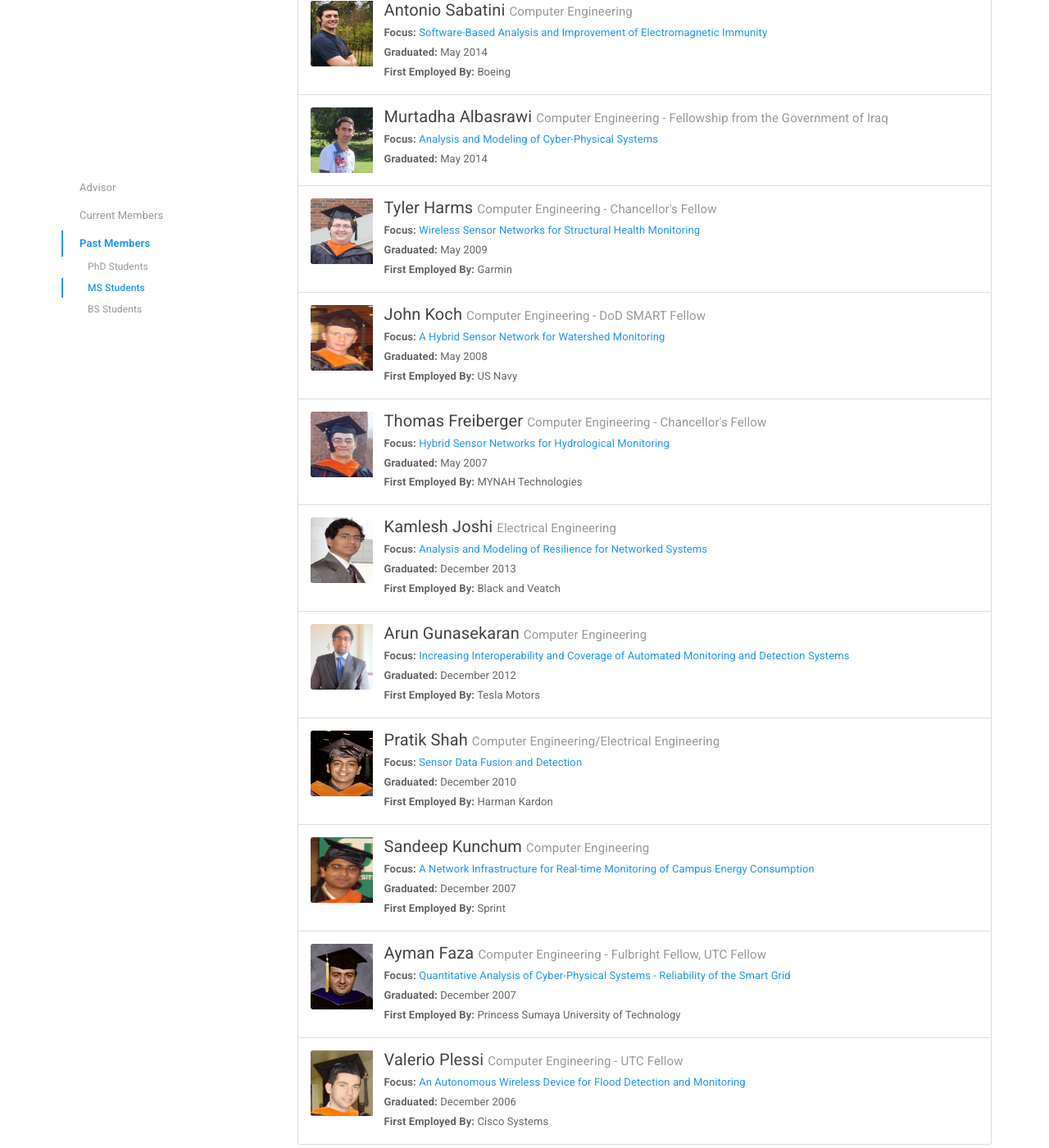
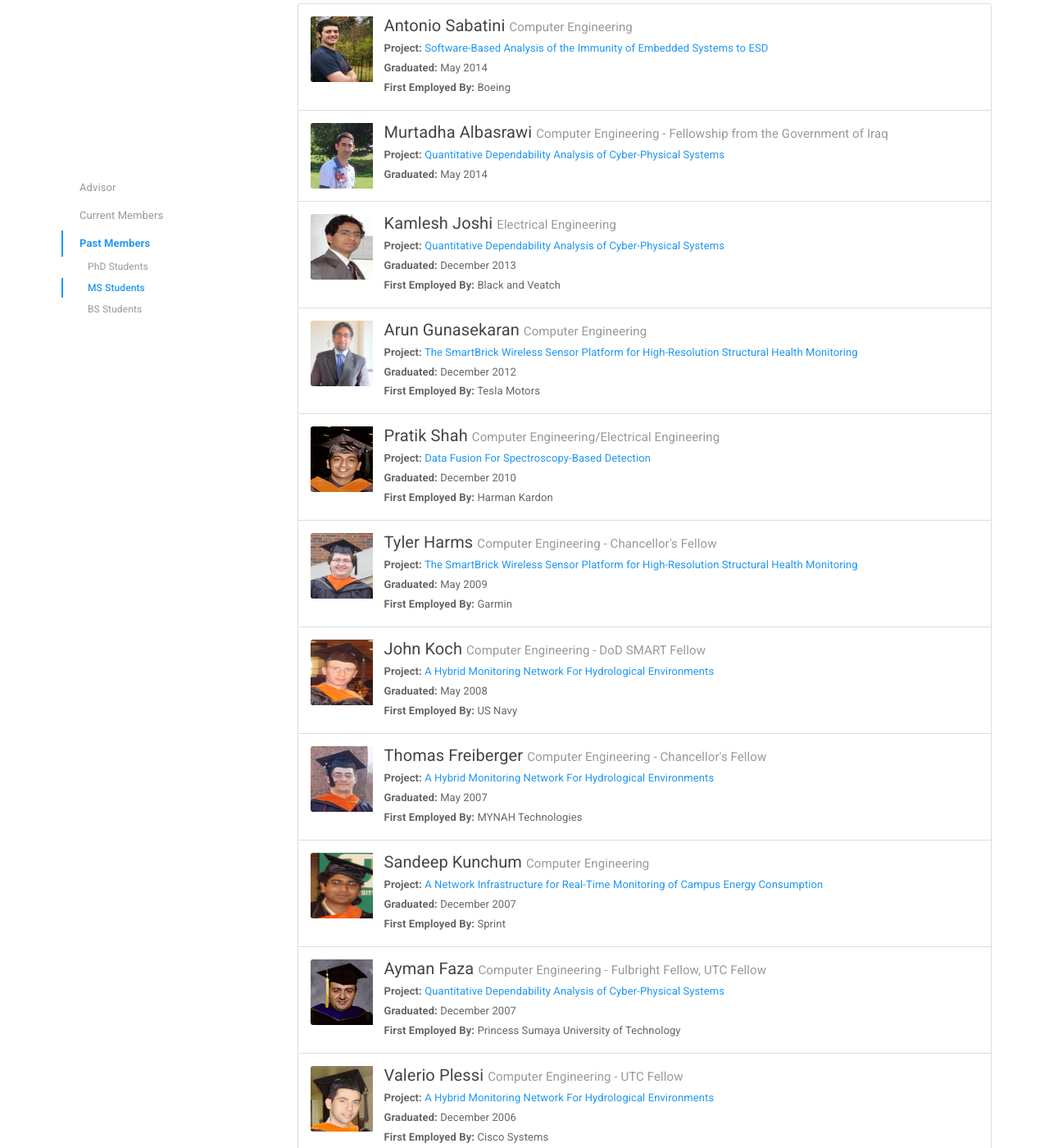
Before and after one commit to sendecomp/sendecomp-website, a Jekyll site: the page built from people.html, in a window 1280 px wide and 1400 px high, scrolled down 2106 px. Shown: the whole window at 82% size. Built offline with Jekyll 4.4.1, drawn with Linux system fonts in a browser that asks for light colours; some of the changed text lies outside the part shown.

Commit message:
improvements + project photo

```diff
--- a/_data/members.yml
+++ b/_data/members.yml
@@ -45,8 +45,8 @@
   major: Computer Engineering
   degree: BS
   status: Active
-  grad: December 2017
-  focus:
+  grad: 2017 December
+  project:
   project:
   website: https://sites.google.com/mst.edu/gjk7v3/home
   photo: Krukowski.jpg
@@ -55,8 +55,8 @@
   major: Computer Engineering
   degree: MS
   status: Active
-  grad: December 2017
-  focus: Computing Techniques for Personalized Medicine
+  grad: 2017 December
+  project: Computing Techniques for Personalized Medicine
   website: https://sites.google.com/a/mst.edu/eburgdorf/home
   photo: Burgdorf.jpg
 
@@ -64,8 +64,8 @@
   major: Computer Science
   degree: PhD
   status: Active
-  grad: December 2019
-  focus: Computing Techniques for Personalized Medicine
+  grad: 2019 December
+  project: Computing Techniques for Personalized Medicine
   website: http://web.mst.edu/~iaahgb/
   photo: Alobaidi.jpg
 
@@ -73,8 +73,8 @@
   major: Computer Science - GAANN Fellow
   degree: MS
   status: Active
-  grad: May 2017
-  focus: |
+  grad: 2017 May
+  project: |
     Pervasive Cyberinfrastructure for Personalized eLearning and Instructional
     Support (PERCEPOLIS)
   website: http://web.mst.edu/~tjm6f4/
@@ -84,8 +84,8 @@
   major: Computer Science - GAANN Fellow
   degree: PhD
   status: Active
-  grad: December 2018
-  focus: Cyber-Physical System Model Transformation
+  grad: 2018 December
+  project: Cyber-Physical System Model Transformation
   website: http://web.mst.edu/~nmjxv3/
   photo: Jarus.png
 
@@ -93,8 +93,8 @@
   major: Computer Engineering - GAANN Fellow, CpE Department Fellow
   degree: PhD
   status: Active
-  grad: May 2017
-  focus: "Quantitative Analysis of Cyber-Physical Systems: Dependability of the Smart Grid"
+  grad: 2017 May
+  project: Quantitative Dependability Analysis of Cyber-Physical Systems
   website: http://web.mst.edu/~mjw6y7/
   photo: Woodard.jpg
 
@@ -102,8 +102,8 @@
   major: "Computer Science - GAANN Fellow, Chancellor's Fellow"
   degree: PhD
   status: Active
-  grad: December 2017
-  focus: Distributed Analysis and Prediction of Vehicular Traffic
+  grad: 2017 December
+  project: Distributed Analysis and Prediction of Vehicular Traffic
   website: http://web.mst.edu/~mwwcp2/
   photo: Wisely.jpg
 
@@ -111,8 +111,8 @@
   major: Computer Engineering - UTC Fellow
   degree: PhD
   status: Active
-  grad: May 2017
-  focus: "Quantitative Analysis of Cyber-Physical Systems: Dependability of the Smart Grid"
+  grad: 2017 May
+  project: Quantitative Dependability Analysis of Cyber-Physical Systems
   website: http://web.mst.edu/~km89f/
   photo: Marashi.jpg
 
@@ -121,7 +121,7 @@
   degree: PhD
   status: Alumni
   grad: August 2014
-  focus: Software-Based Analysis and Improvement of Electromagnetic Immunity
+  project: Software-Based Analysis of the Immunity of Embedded Systems to ESD
   emp: "Apple"
   website:
   photo: Maheshwari.jpg
@@ -130,8 +130,8 @@
   major: Computer Engineering - Fellowship from the Government of Iraq
   degree: MS
   status: Alumni
-  grad: May 2014
-  focus: Analysis and Modeling of Cyber-Physical Systems
+  grad: 2014 May
+  project: Quantitative Dependability Analysis of Cyber-Physical Systems
   emp:
   website:
   photo: Albasrawi.jpg
@@ -140,8 +140,8 @@
   major: Computer Engineering
   degree: BS
   status: Alumni
-  grad: May 2014
-  focus: Simulation of Intelligent Water Distribution Networks
+  grad: 2014 May
+  project: Quantitative Dependability Analysis of Cyber-Physical Systems
   emp: "Sandia National Laboratories"
   website:
   photo: Miller.jpg
@@ -150,8 +150,8 @@
   major: Computer Engineering
   degree: MS
   status: Alumni
-  grad: May 2014
-  focus: Software-Based Analysis and Improvement of Electromagnetic Immunity
+  grad: 2014 May
+  project: Software-Based Analysis of the Immunity of Embedded Systems to ESD
   emp: "Boeing"
   website:
   photo: Sabatini.jpg
@@ -160,8 +160,8 @@
   major: Electrical Engineering
   degree: MS
   status: Alumni
-  grad: December 2013
-  focus: Analysis and Modeling of Resilience for Networked Systems
+  grad: 2013 December
+  project: Quantitative Dependability Analysis of Cyber-Physical Systems
   emp: "Black and Veatch"
   website:
   photo: Joshi.jpg
@@ -170,8 +170,8 @@
   major: Computer Engineering
   degree: MS
   status: Alumni
-  grad: December 2012
-  focus:  Increasing Interoperability and Coverage of Automated Monitoring and Detection Systems
+  grad: 2012 December
+  project: The SmartBrick Wireless Sensor Platform for High-Resolution Structural Health Monitoring
   emp: "Tesla Motors"
   website:
   photo: Arun.jpg
@@ -180,8 +180,8 @@
   major: Computer Engineering/Computer Science - OURE Scholar
   degree: BS
   status: Alumni
-  grad: May 2013
-  focus: Wireless Sensor Networks for Structural Health Monitoring
+  grad: 2013 May
+  project: The SmartBrick Wireless Sensor Platform for High-Resolution Structural Health Monitoring
   emp:
   website:
   photo: Patel.jpg
@@ -190,8 +190,8 @@
   major: Computer Engineering/Computer Science
   degree: BS
   status: Alumni
-  grad: May 2012
-  focus: Wireless Sensor Networks for Structural Health Monitoring
+  grad: 2012 May
+  project: The SmartBrick Wireless Sensor Platform for High-Resolution Structural Health Monitoring
   emp:
   website:
   photo: Cross.jpg
@@ -201,17 +201,17 @@
   degree: PhD
   status: Alumni
   grad: August 2011
-  focus: Agent-Based Analysis and Mitigation of Failure in Cyber-Physical Systems
+  project: Agent-Based Analysis and Mitigation of Failure in Cyber-Physical Systems
   emp: "Cisco Systems"
   website:
-  photo: Jing2.jpg
+  photo: Jing.jpg
 
 - name: Peter Nicholas Chulick
   major: Computer Engineering
   degree: BS
   status: Alumni
-  grad: May 2011
-  focus: Wireless Sensor Networks for Structural Health Monitoring
+  grad: 2011 May
+  project: The SmartBrick Wireless Sensor Platform for High-Resolution Structural Health Monitoring
   emp:
   website:
   photo: Chulick.jpg
@@ -220,8 +220,8 @@
   major: Computer Engineering - Fulbright Fellow, UTC Fellow
   degree: MS
   status: Alumni
-  grad: December 2007
-  focus: Quantitative Analysis of Cyber-Physical Systems - Reliability of the Smart Grid
+  grad: 2007 December
+  project: Quantitative Dependability Analysis of Cyber-Physical Systems
   emp: "Princess Sumaya University of Technology"
   website:
   photo: Ayman.jpg
@@ -230,8 +230,8 @@
   major: Computer Engineering - Fulbright Fellow, UTC Fellow
   degree: PhD
   status: Alumni
-  grad: December 2010
-  focus: Quantitative Analysis of Cyber-Physical Systems - Reliability of the Smart Grid
+  grad: 2010 December
+  project: Quantitative Dependability Analysis of Cyber-Physical Systems
   emp: "Princess Sumaya University of Technology"
   website:
   photo: Ayman.jpg
@@ -241,8 +241,8 @@
   major: Computer Engineering
   degree: BS
   status: Alumni
-  grad: December 2010
-  focus: Wireless Sensor Networks for Structural Health Monitoring
+  grad: 2010 December
+  project: The SmartBrick Wireless Sensor Platform for High-Resolution Structural Health Monitoring
   emp:
   website:
   photo: Lambropoulos.jpg
@@ -251,8 +251,8 @@
   major: Computer Engineering - OURE Scholar
   degree: BS
   status: Alumni
-  grad: May 2009
-  focus: Software-Based Analysis and Improvement of Electromagnetic Immunity; Wireless Sensor Networks for Structural Health Monitoring
+  grad: 2009 May
+  project: Software-Based Analysis of the Immunity of Embedded Systems to ESD; The SmartBrick Wireless Sensor Platform for High-Resolution Structural Health Monitoring
   emp:
   website:
   photo: Bourque.jpg
@@ -261,8 +261,8 @@
   major: Computer Engineering/Electrical Engineering
   degree: MS
   status: Alumni
-  grad: December 2010
-  focus: Sensor Data Fusion and Detection
+  grad: 2010 December
+  project: Data Fusion For Spectroscopy-Based Detection
   emp: "Harman Kardon"
   website:
   photo: Shah.jpg
@@ -271,8 +271,8 @@
   major: Computer Engineering - OURE Scholar
   degree: BS
   status: Alumni
-  grad: May 2009
-  focus: Development of an Embedded System for Wireless Monitoring of a Watershed
+  grad: 2009 May
+  project: A Hybrid Monitoring Network For Hydrological Environments
   emp:
   website:
   photo: Ponzer.jpg
@@ -281,8 +281,8 @@
   major: "Computer Engineering - Chancellor's Fellow"
   degree: MS
   status: Alumni
-  grad: May 2009
-  focus: Wireless Sensor Networks for Structural Health Monitoring
+  grad: 2009 May
+  project: The SmartBrick Wireless Sensor Platform for High-Resolution Structural Health Monitoring
   emp: "Garmin"
   website:
   photo: Harms.jpg
@@ -291,8 +291,8 @@
   major: Computer Engineering/Computer Science - OURE Scholar
   degree: BS
   status: Alumni
-  grad: May 2007
-  focus: A Hybrid Sensor Network for Watershed Monitoring
+  grad: 2007 May
+  project: A Hybrid Monitoring Network For Hydrological Environments
   emp: "US Navy"
   website:
   photo: Koch.jpg
@@ -301,8 +301,8 @@
   major: Computer Engineering - DoD SMART Fellow
   degree: MS
   status: Alumni
-  grad: May 2008
-  focus: A Hybrid Sensor Network for Watershed Monitoring
+  grad: 2008 May
+  project: A Hybrid Monitoring Network For Hydrological Environments
   emp: "US Navy"
   website:
   photo: Koch.jpg
@@ -311,8 +311,8 @@
   major: Computer Engineering/Electical Engineering - OURE Fellow
   degree: BS
   status: Alumni
-  grad: December 2007
-  focus: Embedded System Support for Canine Mine Detection
+  grad: 2007 December
+  project: Embedded System Support for Canine Mine Detection
   emp:
   website:
   photo: Grither.jpg
@@ -321,8 +321,8 @@
   major: Computer Engineering
   degree: MS
   status: Alumni
-  grad: December 2007
-  focus: A Network Infrastructure for Real-time Monitoring of Campus Energy Consumption
+  grad: 2007 December
+  project: A Network Infrastructure for Real-Time Monitoring of Campus Energy Consumption
   emp: "Sprint"
   website:
   photo: Kunchum.jpg
@@ -331,8 +331,8 @@
   major: Computer Engineering - UTC Fellow
   degree: MS
   status: Alumni
-  grad: December 2006
-  focus: An Autonomous Wireless Device for Flood Detection and Monitoring
+  grad: 2006 December
+  project: A Hybrid Monitoring Network For Hydrological Environments
   emp: "Cisco Systems"
   website:
   photo: Plessi.jpg
@@ -341,8 +341,8 @@
   major: "Computer Engineering - Chancellor's Fellow"
   degree: MS
   status: Alumni
-  grad: May 2007
-  focus: Hybrid Sensor Networks for Hydrological Monitoring
+  grad: 2007 May
+  project: A Hybrid Monitoring Network For Hydrological Environments
   emp: "MYNAH Technologies"
   website:
   photo: Freiberger.jpg
@@ -351,8 +351,10 @@
   major: Computer Science
   degree: PhD
   status: Alumni
-  grad: December 2014
-  focus:
+  grad: 2014 December
+  project: |
+    Pervasive Cyberinfrastructure for Personalized eLearning and Instructional
+    Support (PERCEPOLIS)
   emp: "Medical University of South Carolina"
   website:
   photo:
@@ -361,8 +363,8 @@
   major: Computer Engineering - OURE Scholar
   degree: BS
   status: Alumni
-  grad: December 2006
-  focus:
+  grad: 2006 December
+  project:
   emp: "Garmin"
   website:
   photo:
@@ -371,8 +373,8 @@
   major: Computer Engineering - OURE Scholar
   degree: BS
   status: Alumni
-  grad: May 2006
-  focus:
+  grad: 2006 May
+  project:
   emp:
   website:
   photo:
@@ -381,8 +383,8 @@
   major: Computer Engineering/Electrical Engineering - OURE Scholar
   degree: BS
   status: Alumni
-  grad: December 2005
-  focus:
+  grad: 2005 December
+  project:
   emp: "Garmin"
   website:
   photo:
@@ -391,8 +393,8 @@
   major: Computer Engineering - OURE Scholar
   degree: BS
   status: Alumni
-  grad: December 2005
-  focus:
+  grad: 2005 December
+  project:
   emp:
   website:
   photo:
@@ -401,8 +403,8 @@
   major: Computer Engineering - OURE Scholar
   degree: BS
   status: Alumni
-  grad: May 2012
-  focus:
+  grad: 2012 May
+  project:
   emp: Accenture
   website:
   photo:
@@ -411,8 +413,8 @@
   major: Computer Engineering - OURE Scholar
   degree: BS
   status: Alumni
-  grad: December 2010
-  focus:
+  grad: 2010 December
+  project:
   emp:
   website:
   photo:
--- a/_data/projects.yml
+++ b/_data/projects.yml
@@ -25,6 +25,7 @@
   desc: |
   status: Active
   area: cpci
+  photo:
   members:
     - name: Isam Alobaidi
     - name: Dr. Ali Hurson
@@ -33,8 +34,7 @@
     - name: Intelligent Systems Center
 
 - name: |
-    Quantitative Analysis of Cyber-Physical Systems:
-    Dependability of the Smart Grid
+    Quantitative Dependability Analysis of Cyber-Physical Systems
   desc: |
     Developed countries are entirely reliant on critical infrastructure,
     hence the need for rigorous assessment of the trustworthiness of these
@@ -55,6 +55,7 @@
     infrastructures.
   status: Active
   area: cpci
+  photo: dependability.jpg
   members:
     - name: Mark Woodard
     - name: Koosha Marashi
@@ -86,6 +87,7 @@
     research on transforming mathematical structures.
   status: Active
   area: cpci
+  photo: model-trans.jpg
   members:
     - name: Nathan Jarus
     - name: Dr. Sahra Sedigh Sarvestani
@@ -114,6 +116,7 @@
     yielding insights that may lead to significant changes in pedagogy.
   status: Active
   area: per
+  photo:
   members:
     - name: Tyler Morrow
     - name: Shaun Wagner
@@ -126,6 +129,7 @@
   desc:
   status: Active
   area: per
+  photo:
   members:
     - name: Mike Wisely
     - name: Dr. Ali Hurson
@@ -160,6 +164,7 @@
     is used as a case study.
   status: Complete
   area: cpci
+  photo:
   members:
     - name: Steve White
     - name: Jing Lin
@@ -208,6 +213,7 @@
     robustness, allows long extended field life of the system.
   status: Complete
   area: emb
+  photo:
   members:
     - name: Arun Gunasekaran
     - name: Tyler Harms
@@ -247,6 +253,7 @@
     engineering, by leveraging the body of knowledge in each field.
   status: Complete
   area: emb
+  photo: esd.svg
   members:
     - name: Pratik Maheshwari
     - name: Antonio Sabatini
@@ -269,6 +276,7 @@
     final detection.
   status: Complete
   area: emb
+  photo:
   members:
     - name: Pratik Shah
     - name: Abhijeet Singh
@@ -296,6 +304,7 @@
     lighting retrofits being done in the university buildings.
   status: Complete
   area: emb
+  photo:
   members:
     - name: Sandeep Kunchum
     - name: Mr. James Packard
@@ -318,6 +327,7 @@
     network for communication of this data.
   status: Complete
   area: emb
+  photo:
   members:
     - name: Tyler Harms
     - name: Devin Simms
@@ -338,6 +348,7 @@
     communicated to a processing server over the GSM cellular network.
   status: Complete
   area: emb
+  photo:
   members:
     - name: Michael Wyatt
     - name: Dr. Estella Atekwana
--- a/_includes/award.html
+++ b/_includes/award.html
@@ -5,7 +5,7 @@
   {% endif %}
 </h5>
 <p>
-  <strong>Recipient(s) </strong> <br/>
+  <strong>Recipient{% if award.people.size > 1 %}s{% endif %} </strong> <br/>
   <ul>
     {% for person in award.people %}
       <li>
--- a/_includes/member.html
+++ b/_includes/member.html
@@ -39,10 +39,14 @@
           {% endif %}
         {% endif %}
       </h5>
-      {% if person.focus %}
-        <strong>Focus:</strong>
-        <a href="{{ site.baseurl }}/research-areas/#{{ person.focus | slugify }}">
-          {{ person.focus }}</a><br/>
+      {% if person.project %}
+        {% assign projects = person.project | split: "; " %}
+        <strong>Project{% if projects.size > 1 %}s{% endif %}:</strong>
+        {% for project in projects %}
+          <a href="{{ site.baseurl }}/research-areas/#{{ project | slugify }}">
+            {{ project }}
+          </a><br/>
+        {% endfor %}
       {% endif %}
       {% if person.grad %}
         {% if person.status == "Active" %}
@@ -50,7 +54,7 @@
           {{ person.grad | date: "%B %Y"}}<br/>
         {% else %}
           <strong>Graduated:</strong>
-          {{ person.grad }}<br/>
+          {{ person.grad | date: "%B %Y" }}<br/>
         {% endif %}
       {% endif %}
       {% if person.emp %}
--- a/people.html
+++ b/people.html
@@ -2,8 +2,8 @@
 layout: page
 title: People
 ---
-{% assign members = site.data.members | sort:'grad' %}
-{% assign advisors = members | where: 'role', 'Advisor' | where:'status', 'Active' %}
+{% assign members = site.data.members | sort: 'grad' %}
+{% assign advisors = members | where: 'role', 'Advisor' | where: 'status', 'Active' %}
 {% assign actives = members | where: 'status', 'Active' %}
 {% assign alumni = members | where: 'status', 'Alumni' %}
 
```
Also changed, not shown: _includes/project.html (+17 -3 lines), img/members/Jing.jpg (renamed from img/members/Jing2.jpg), img/projects/dependability.jpg (added), img/projects/esd.svg (added), img/projects/model-trans.jpg (added).
